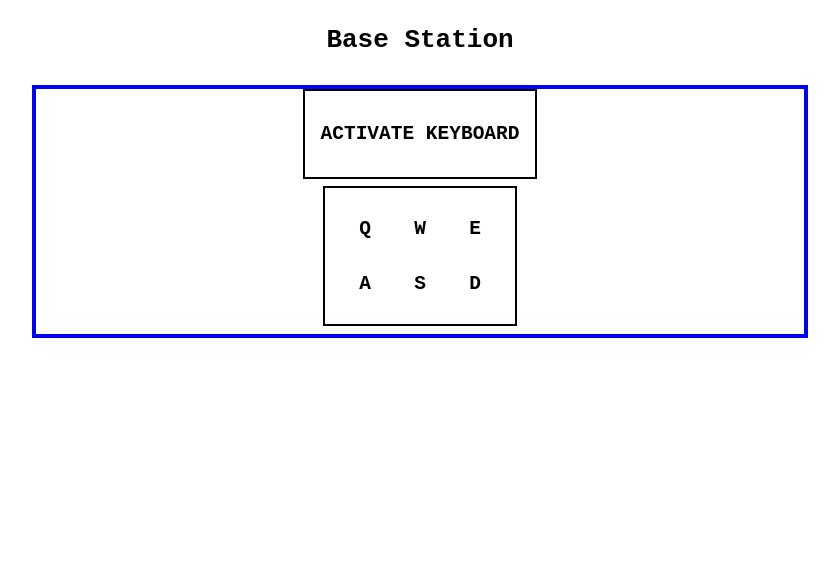
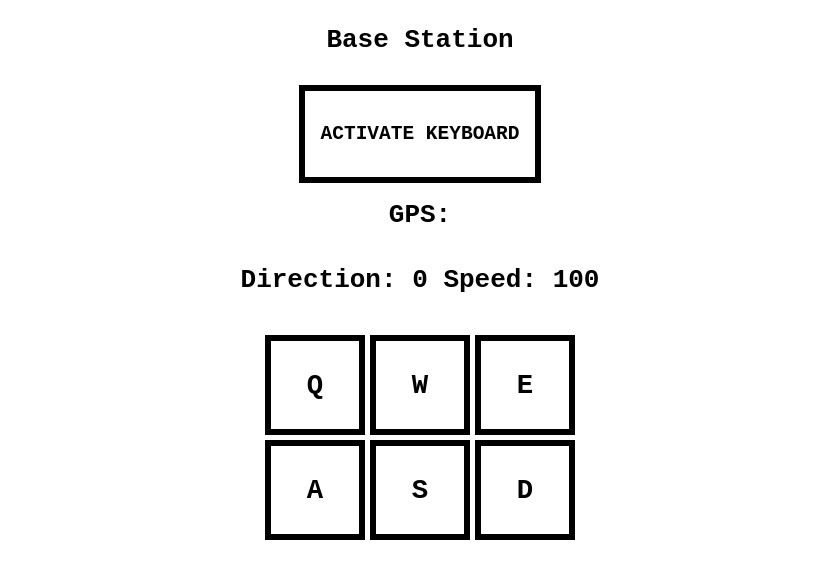
Before and after one commit to intern-jck/base-station, a React app: page / in a window 1280 px wide. Shown: the top 578 px of the page, without its empty margins (220-1059 px from the left). Built offline with nearby package versions, Linux system fonts and the light colour scheme; no server answers.

Commit message:
zero bot mvp

```diff
--- a/src/BotControl.jsx
+++ b/src/BotControl.jsx
@@ -14,8 +14,7 @@ function BotControl() {
     setInterval(() => {
       axios.get(roverBotUrl + '/bot-gps')
       .then((response) => {
-        // console.log('GOT', response.data.data);
-        // return response.data;
+        console.log('GOT', response.data.data);
         setCurrentGps(response.data.data)
       })
       .catch((error) => ( console.log(error) ));
@@ -29,7 +28,6 @@ function BotControl() {
     const key = event.key;
     const keyCode = event.keyCode;
     let currentState = botState;
-    console.log('BOT', currentState);
     let currentKey = document.getElementById(key);
     currentKey.classList.toggle('active');
     console.log(currentKey.classList);
@@ -97,10 +95,9 @@ function BotControl() {
         tabIndex="0">
           <h2>ACTIVATE KEYBOARD</h2>
       </div>
-
-      <div
-        className="keyboard-keys">
-        {/* Motor Control */}
+      <h1>GPS: {currentGps}</h1>
+      <h1>Direction: {botState.dir} Speed: {botState.spd}</h1>
+      <div className="keyboard-keys">
         <div id="a" className="ctl-btn dir-left"><h2>A</h2></div>
         <div id="w" className="ctl-btn dir-up"><h2>W</h2></div>
         <div id="s" className="ctl-btn dir-down"><h2>S</h2></div>
--- a/src/styles/BotControl.css
+++ b/src/styles/BotControl.css
@@ -22,7 +22,7 @@
 }
 
 .bot-control-panel {
-  border: 4px solid blue;
+  /* border: 4px solid blue; */
   width: 60vw;
   margin: 1%;
   display: flex;
@@ -37,31 +37,33 @@
 }
 
 .keyboard-control {
-  border: 2px solid black;
+  border: 6px solid black;
   padding: 2%;
 }
 
 .keyboard-control:focus {
-  border: 8px solid green;
+  /* border: 8px solid green; */
+  background: green;
 }
 
 .keyboard-keys {
-  border: 2px solid black;
+  /* border: 2px solid black; */
   margin: 1%;
   padding:2%;
   /* width: fit-content; */
   display: grid;
   gap: 5px 5px;
-  grid-template-columns: repeat(3, 50px);
-  grid-template-rows: repeat(2, 50px);
+  grid-template-columns: repeat(3, 100px);
+  grid-template-rows: repeat(2, 100px);
 }
 
 .active {
-  border: 4px solid green;
+  background: green;
 }
 
 .ctl-btn {
-  /* border: 2px solid black; */
+  border: 6px solid black;
+  font-size: 140%;
   display: flex;
   align-items: center;
   justify-content: center;
@@ -69,7 +71,7 @@
 
 .ctl-btn:hover {
   /* border: 2px solid green; */
-  color: green;
+  background: green;
 }
 
 /* Motor Contorl */
```
